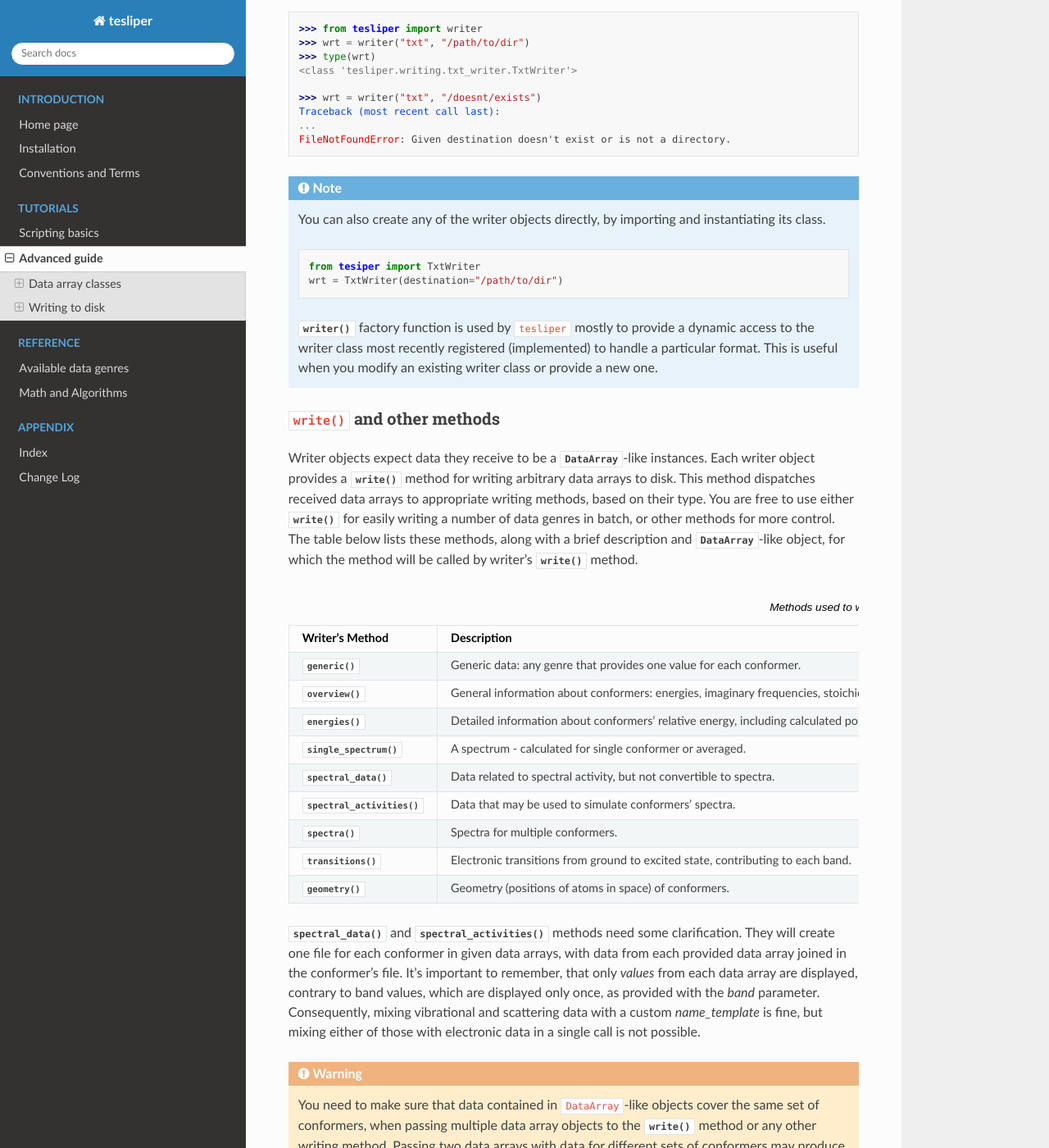
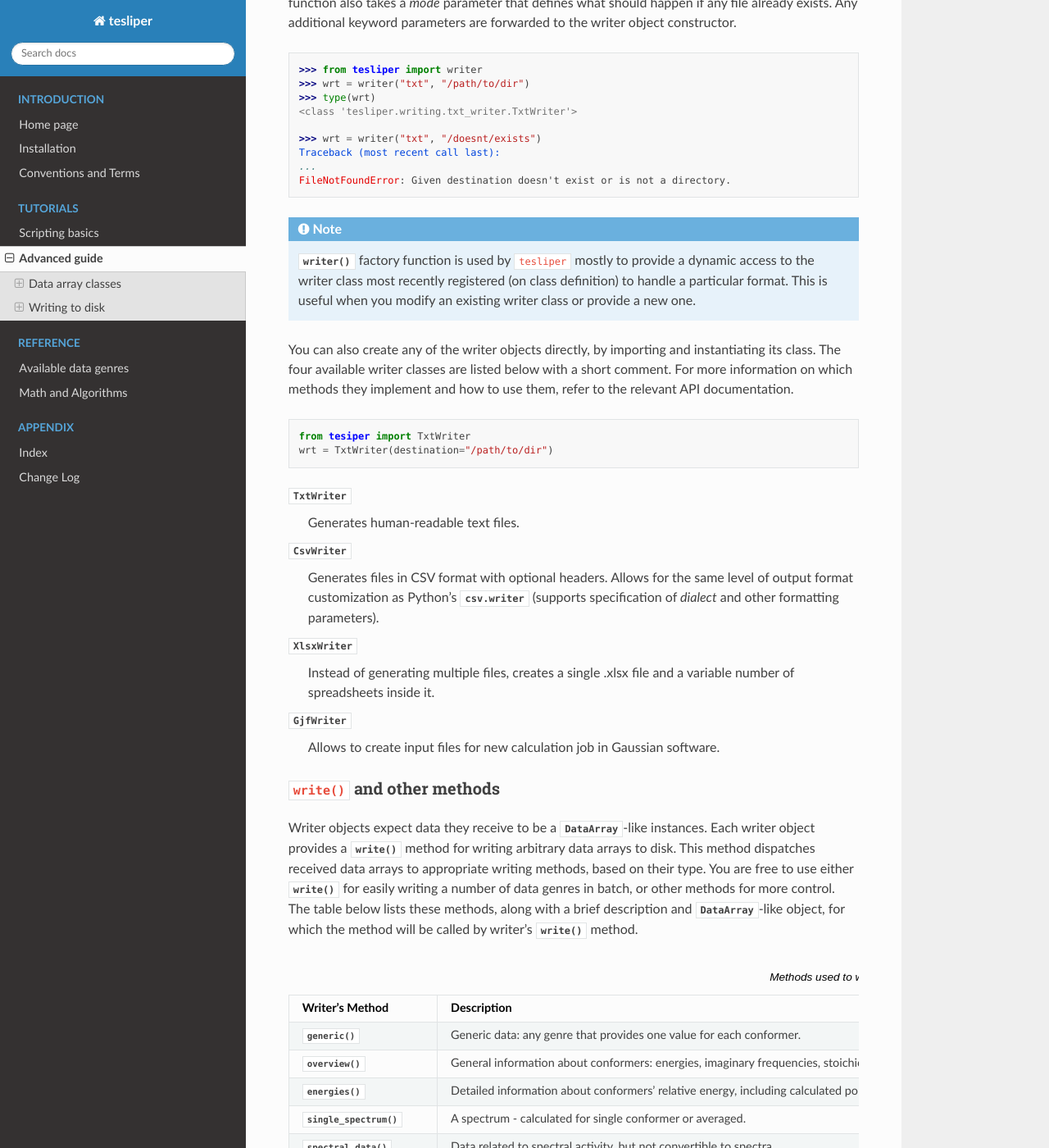
Before and after one commit to mishioo/tesliper, a Sphinx documentation site: the page built from docs/source/advanced.rst, in a window 1280 px wide and 1400 px high, scrolled down 8002 px. Shown: the whole window at 82% size. Built offline with Sphinx 7.4.7 and the Read the Docs theme 2.0.0, drawn with Linux system fonts in a browser that asks for light colours; pages that are not in the unit, such as notebooks, are missing from menus.

Commit message:
Supplemented advanced/writer objects information.

```diff
--- a/docs/source/advanced.rst
+++ b/docs/source/advanced.rst
@@ -434,6 +434,9 @@ in this matter, you may use ``teslier``\s writer objects directly. This will all
 to adjust how generated files are named and will give you more control over what is
 exported.
 
+Writer classes
+''''''''''''''
+
 A writer object may be created using a :func:`.writer` factory function. It expects a
 string parameter, that specifies a desired format for data export. ``tesliper`` provides
 writers for ``"txt"``, ``"csv"``, ``"xlsx"``, and ``"gjf"`` file formats. The second
@@ -456,18 +459,36 @@ additional keyword parameters are forwarded to the writer object constructor.
 
 .. note::
 
-    You can also create any of the writer objects directly, by importing and
-    instantiating its class.
+    :func:`.writer` factory function is used by ``tesliper`` mostly to provide a dynamic
+    access to the writer class most recently registered (on class definition) to handle
+    a particular format. This is useful when you modify an existing writer class or
+    provide a new one.
 
-    .. code-block:: python
+You can also create any of the writer objects directly, by importing and instantiating
+its class. The four available writer classes are listed below with a short comment.
+For more information on which methods they implement and how to use them, refer to the
+relevant API documentation.
 
-        from tesiper import TxtWriter
-        wrt = TxtWriter(destination="/path/to/dir")
+.. code-block:: python
 
-    :func:`.writer` factory function is used by ``tesliper`` mostly to provide a dynamic
-    access to the writer class most recently registered (implemented) to handle a
-    particular format. This is useful when you modify an existing writer class or
-    provide a new one.
+    from tesiper import TxtWriter
+    wrt = TxtWriter(destination="/path/to/dir")
+
+:class:`.TxtWriter`
+    Generates human-readable text files.
+
+:class:`.CsvWriter`
+    Generates files in CSV format with optional headers. Allows for the same level of
+    output format customization as Python's :class:`csv.writer` (supports specification
+    of *dialect* and other formatting parameters).
+
+:class:`.XlsxWriter`
+    Instead of generating multiple files, creates a single .xlsx file and a variable
+    number of spreadsheets inside it.
+
+:class:`.GjfWriter`
+    Allows to create input files for new calculation job in Gaussian software.
+
 
 ``write()`` and other methods
 '''''''''''''''''''''''''''''
```
